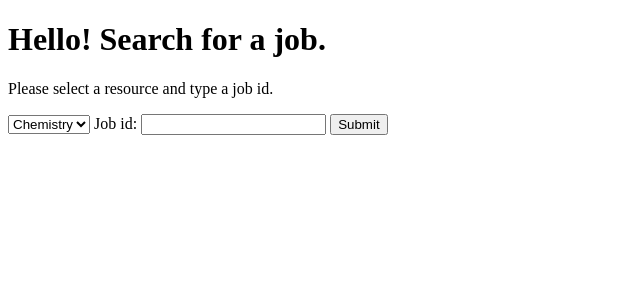
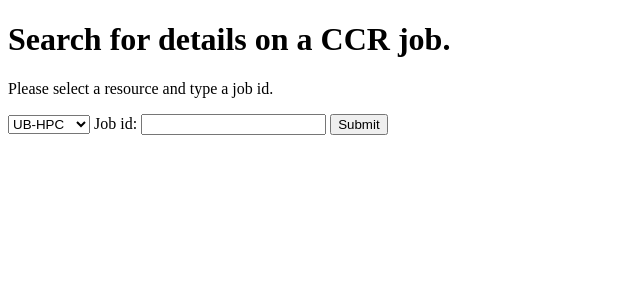
Before and after one commit to mjholder/JobSearch, a Flask app: page / in a window 1280 px wide. Shown: the top 300 px of the page, without its empty margins (0-640 px from the left). Run offline with Flask 2, Linux system fonts and the light colour scheme.

Commit message:
Update index.html

```diff
--- a/jobsearch/templates/index.html
+++ b/jobsearch/templates/index.html
@@ -4,15 +4,15 @@
     <title>{{ title }} - JobSearch </title>
   </head>
   <body>
-    <h1> Hello! Search for a job.</h1>
+    <h1> Search for details on a CCR job.</h1>
     <p> Please select a resource and type a job id. </p>
     <form action="/" method="POST">
       <select name="cluster">
+        <option value="ub-hpc">UB-HPC</option>
         <option value="chemistry">Chemistry</option>
         <option value="industry">Industry</option>
         <option value="mae">Mae</option>
         <option value="physics">Physics</option>
-        <option value="ub-hpc">UB-HPC</option>
       </select>
       Job id:
       <input type="text" name="jobid" maxlength="7">
```
